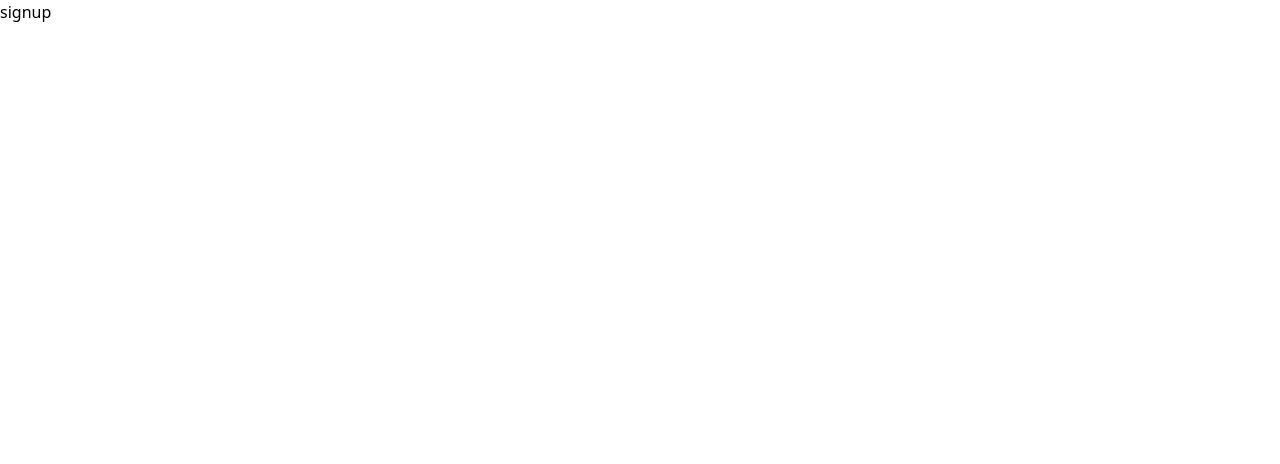
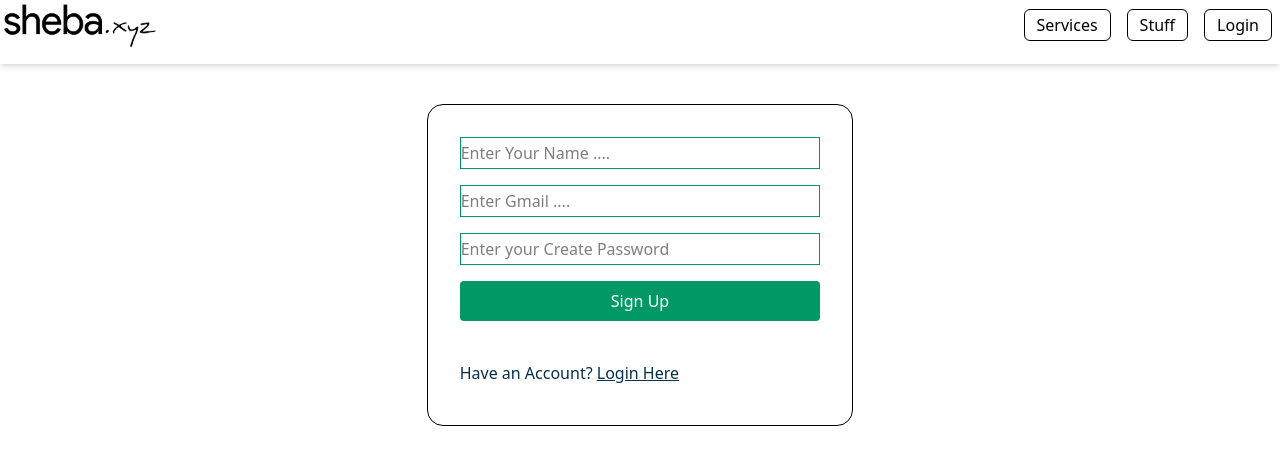
Before and after one commit to freelanceradnan/react-sheba-mini-projects, a React (Vite) app: page /signup in a window 1280 px wide. Shown: the top 464 px of the page. Built offline with nearby package versions, Linux system fonts and the light colour scheme.

Commit message:
signup pages added with signup functionality

```diff
--- a/src/Pages/Login/Login.jsx
+++ b/src/Pages/Login/Login.jsx
@@ -3,7 +3,7 @@ import Navbar from "../../Components/Navbar/Navbar";
 import { useForm } from "react-hook-form";
 import userData from "../../Data/userData.json";
 
-import { useLocation, useNavigate } from "react-router-dom";
+import { Link, useLocation, useNavigate } from "react-router-dom";
 import useAuth from "../../Hooks/useAuth";
 
 function Login() {
@@ -50,7 +50,7 @@ function Login() {
           setUser(result.user)
           setLoginError("");
           localStorage.setItem("uId", result.user._id);
-          result.user.role === "user" && navigate("/services");
+          result.user.role === "user" && navigate("/");
           result.user.role === "admin" && navigate("/admin");
         } else {
           setLoginError(result.message);
@@ -102,6 +102,7 @@ function Login() {
           Login
         </button>
         <p className="text-red-400">{loginError}</p>
+        <p className="text-sky-950 my-2">Don't have an account? <Link to="/signup" className="underline">Register as user</Link></p>
       </form>
     </div>
   );
--- a/src/Pages/Singup/Signup.jsx
+++ b/src/Pages/Singup/Signup.jsx
@@ -1,11 +1,128 @@
-import React from 'react';
+import React, { useEffect, useState } from "react";
+import Navbar from "../../Components/Navbar/Navbar";
+import { useForm } from "react-hook-form";
+import userData from "../../Data/userData.json";
+
+import { Link, useLocation, useNavigate } from "react-router-dom";
+import useAuth from "../../Hooks/useAuth";
 
 const Signup = () => {
+     let navigate = useNavigate();
+  let location = useLocation();
+  let from = location?.state?.from?.pathname || "/";
+  const { user, setUser } = useAuth();
+  useEffect(() => {
+    user.email && navigate(from, { replace: true });
+  }, [from, navigate, user.gmail]);
+  const [loginError, setLoginError] = useState("");
+  const {
+    register,
+    handleSubmit,
+    reset,
+    formState: { errors },
+  } = useForm();
+  const onSubmit = (data) => signupLogin(data);
+
+  const signupLogin = (formData) => {
+    const userData={
+        name:formData.name,
+        role:"user",
+        email:formData.email,
+        password:formData.password
+    }
+    setLoginError("");
+    let signup_btn = document.getElementById("signup-btn");
+    signup_btn.disabled = true;
+    signup_btn.innerHTML = "Processing Signup...";
+    // btn.style.backgroundColor="gray"
+
+    const fetchData = async () => {
+      try {
+        const response = await fetch(
+          `https://sheba-xyz-backend.onrender.com/user`,
+          {
+            method: "POST",
+            headers: { "Content-Type": "application/json" },
+            body: JSON.stringify(userData),
+          },
+        );
+
+        const result = await response.json();
+
+        if (result.status) {
+          setUser(result.user)
+          setLoginError("");
+          localStorage.setItem("uId", result.user._id);
+          result.user.role === "user" && navigate("/");
+          result.user.role === "admin" && navigate("/admin");
+        } else {
+          setLoginError(result.message);
+          reset();
+          signup_btn.disabled = false;
+          signup_btn.innerHTML = "Sign Up";
+        }
+      } catch (error) {
+        console.log(error);
+      }
+    };
+    fetchData();
+  };
     return (
-        <div>
-            <div>signup</div>
-        </div>
-    );
+          <div>
+      <Navbar />
+
+      <form
+        id="signup_form"
+        onSubmit={handleSubmit(onSubmit)}
+        className="w-2/3 lg:w-1/3 flex flex-col mx-auto mt-10 p-8 gap-4 border border-black rounded-2xl"
+      >
+        <input
+         type="text" autoComplete={`name`}
+          {...register("name", { required: true })}
+          placeholder="Enter Your Name ...."
+          className="border border-emerald-600 focus:border-emerald-800 h-8"
+        />
+        {errors.name && (
+          <span className="font-bold text-red-600">
+            Name field is required
+          </span>
+        )}
+        <input
+         type="text" autoComplete={`email`}
+          {...register("email", { required: true })}
+          placeholder="Enter Gmail ...."
+          className="border border-emerald-600 focus:border-emerald-800 h-8"
+        />
+        {errors.email && (
+          <span className="font-bold text-red-600">
+            Email field is required
+          </span>
+        )}
+
+        <input
+          {...register("password", { required: true })}
+          placeholder="Enter your Create Password"
+          className="border border-emerald-600 focus:border-emerald-800 h-8"
+        />
+        {errors.password && (
+          <span className="font-bold text-red-600">
+            Password field is required
+          </span>
+        )}
+
+        <button
+          type="submit"
+          className="rounded-sm w-full bg-emerald-600 py-2 text-white"
+          id="signup-btn"
+        >
+          Sign Up
+        </button>
+        <p className="text-red-400">{loginError}</p>
+        <p className="text-sky-950 my-2">Have an Account? <Link to="/login" className="underline">Login Here</Link></p>
+      </form>
+    </div>
+  );
+
 };
 
 export default Signup;
```
